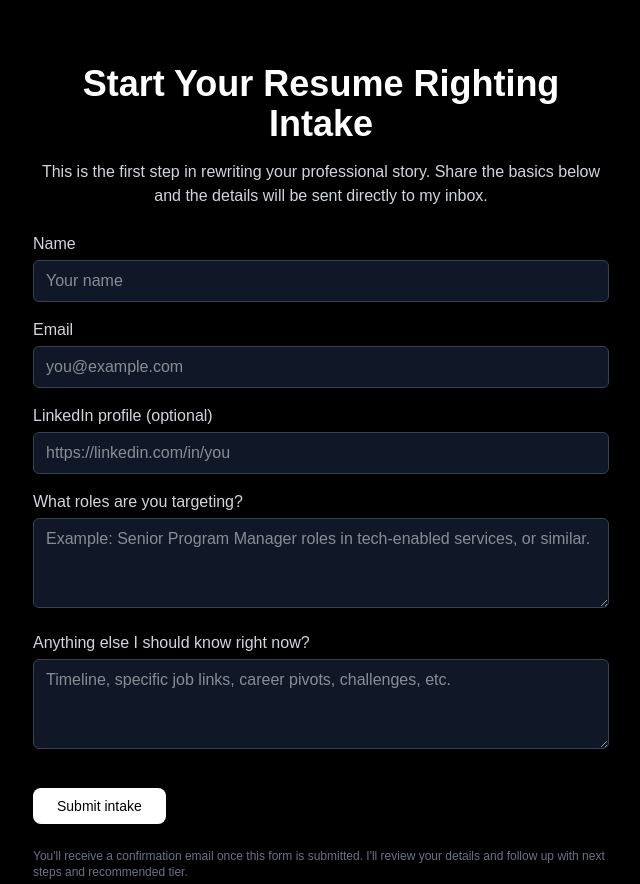
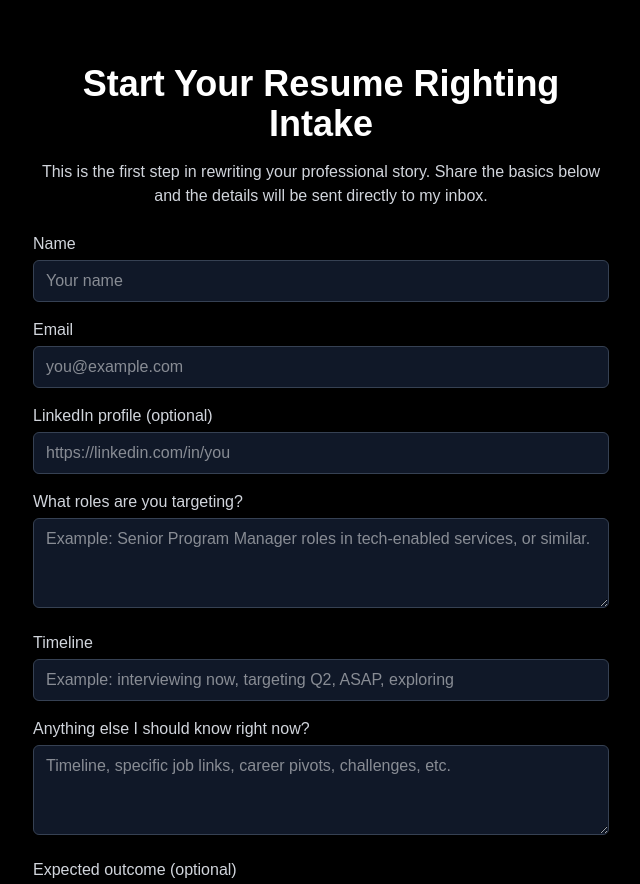
Before and after one commit to p-erry/resume-services, a Next.js app in the folder web/: page /intake in a window 1280 px wide. Shown: the top 884 px of the page, without its empty margins (319-959 px from the left). Built offline with nearby package versions, Linux system fonts and the light colour scheme.

Commit message:
Add timeline and expectations fields to intake form

```diff
--- a/web/app/intake/page.tsx
+++ b/web/app/intake/page.tsx
@@ -73,6 +73,19 @@ export default function IntakePage() {
             />
           </div>
 
+<div>
+  <label className="block mb-1 text-gray-300" htmlFor="timeline">
+    Timeline
+  </label>
+  <input
+    id="timeline"
+    name="timeline"
+    className="w-full rounded-md border border-gray-700 bg-gray-900 px-3 py-2 text-white"
+    type="text"
+    placeholder="Example: interviewing now, targeting Q2, ASAP, exploring"
+  />
+</div>
+
           <div>
             <label className="block mb-1 text-gray-300" htmlFor="notes">
               Anything else I should know right now?
@@ -85,6 +98,20 @@ export default function IntakePage() {
               placeholder="Timeline, specific job links, career pivots, challenges, etc."
             />
           </div>
+
+<div>
+  <label className="block mb-1 text-gray-300" htmlFor="expectations">
+    Expected outcome (optional)
+  </label>
+  <textarea
+    id="expectations"
+    name="expectations"
+    className="w-full rounded-md border border-gray-700 bg-gray-900 px-3 py-2 text-white"
+    rows={2}
+    placeholder="Better narrative, interview conversions, industry pivot, comp bump, executive polish, etc."
+  />
+</div>
+
 
           {/* Honeypot anti-bot field (hidden from humans) */}
           <input type="text" name="_gotcha" className="hidden" />
```
